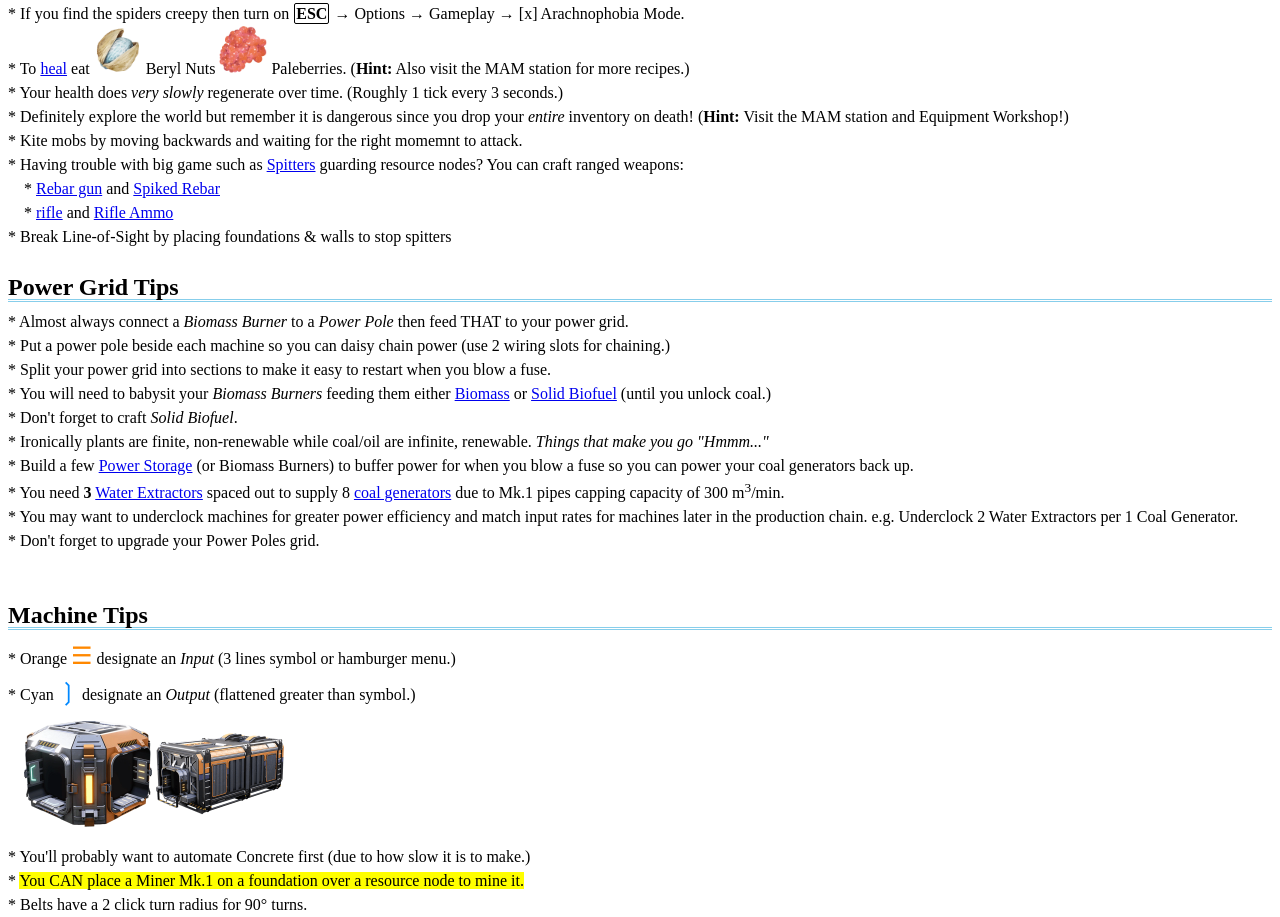
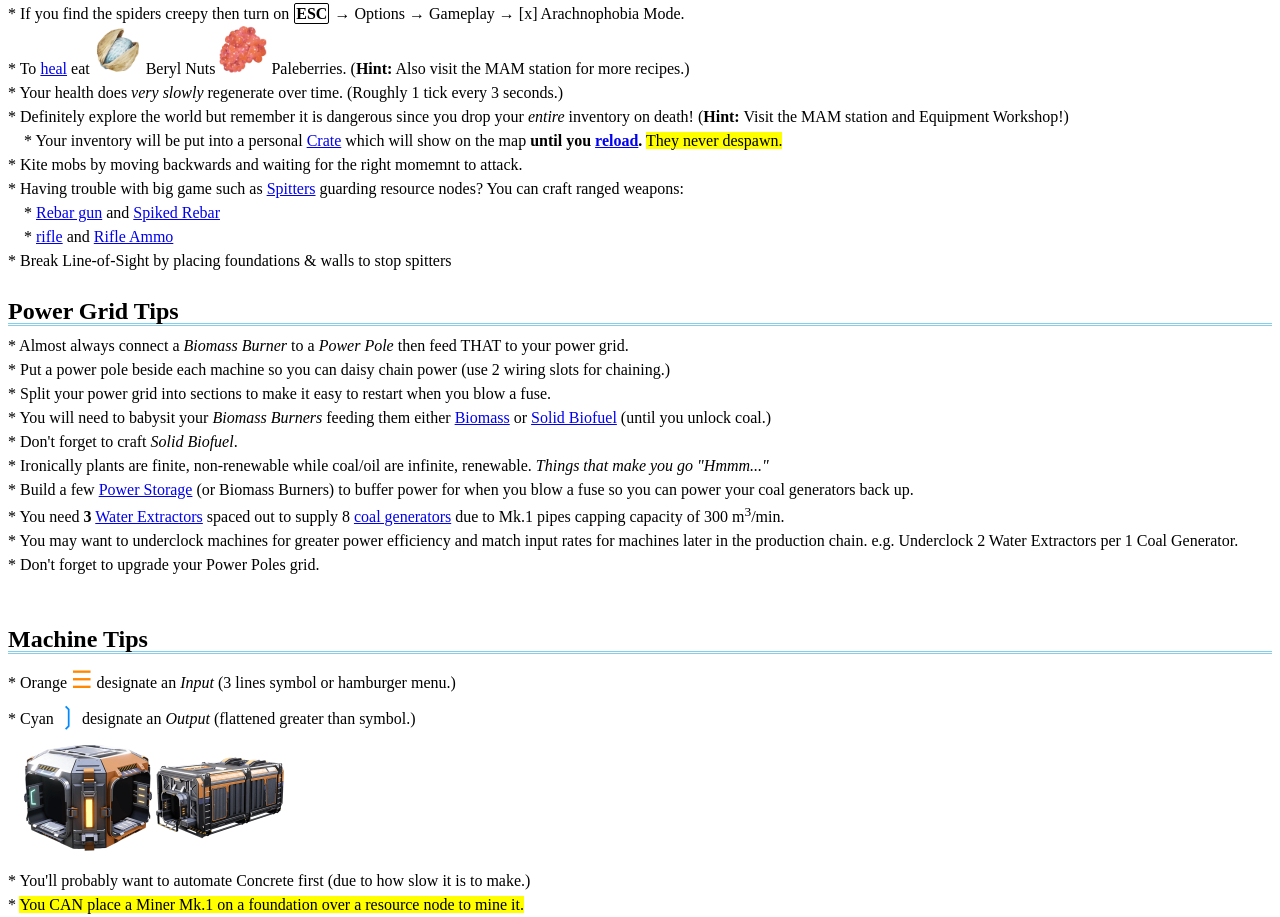
Before and after one commit to Michaelangel007/satisfactory_cheat_sheet, a plain HTML site: page index.html in a window 1280 px wide. Shown: the part 2146-3063 px from the top of the page. Drawn offline with Linux system fonts and the light colour scheme.

Commit message:
Added note about death crate

```diff
--- a/index.html
+++ b/index.html
@@ -276,6 +276,7 @@ Update 7 added a peaceful (Passive) mode in the expiremental branch via <b>Escap
 * To <a href='https://satisfactory.fandom.com/wiki/Health'>heal</a> eat <img src="pics/Beryl_Nut.webp" /> Beryl Nuts <img src='pics/Paleberry.webp'/> Paleberries. (<strong>Hint:</strong> Also visit the MAM station for more recipes.)<br>
 * Your health does <i>very slowly</i> regenerate over time. (Roughly 1 tick every 3 seconds.)<br>
 * Definitely explore the world but remember it is dangerous since you drop your <i>entire</i> inventory on death! (<strong>Hint:</strong> Visit the MAM station and Equipment Workshop!) <br>
+  &nbsp; &nbsp; * Your inventory will be put into a personal <a href='https://satisfactory.fandom.com/wiki/Crate'>Crate</a> which will show on the map <strong>until you <a href='https://questions.satisfactorygame.com/post/5f33d2b66f3c82fe950bb8c4'>reload</a>.</strong> <span class='highlight'>They never despawn.</span><br>
 * Kite mobs by moving backwards and waiting for the right momemnt to attack.<br>
 * Having trouble with big game such as <a href='https://satisfactory.fandom.com/wiki/Spitter'>Spitters</a> guarding resource nodes? You can craft ranged weapons:<br>
  &nbsp; &nbsp; * <a href='https://satisfactory.fandom.com/wiki/Rebar_Gun'>Rebar gun</a> and <a href='https://satisfactory.fandom.com/wiki/Rebar_Gun#Spiked_Rebar'>Spiked Rebar</a><br>
```
